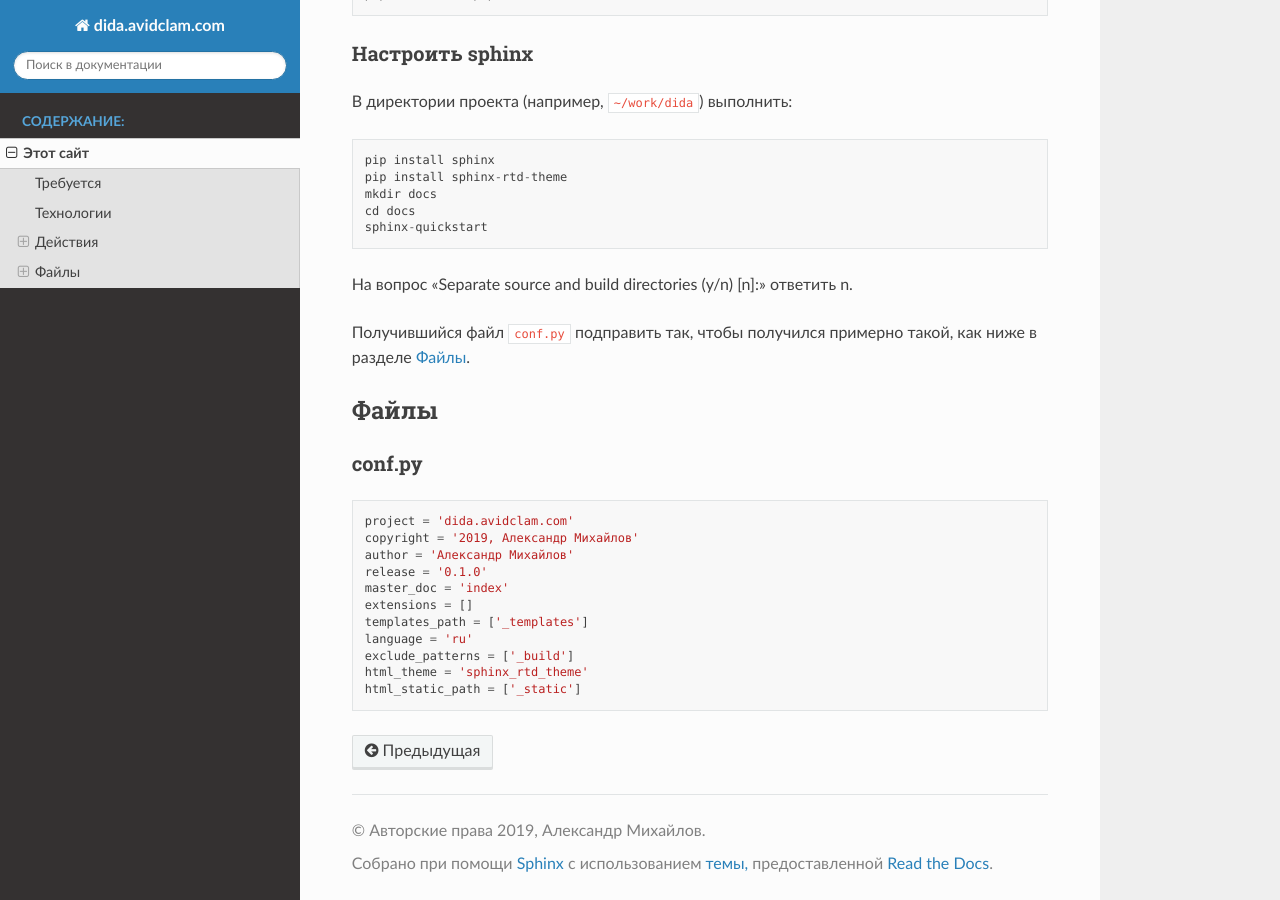
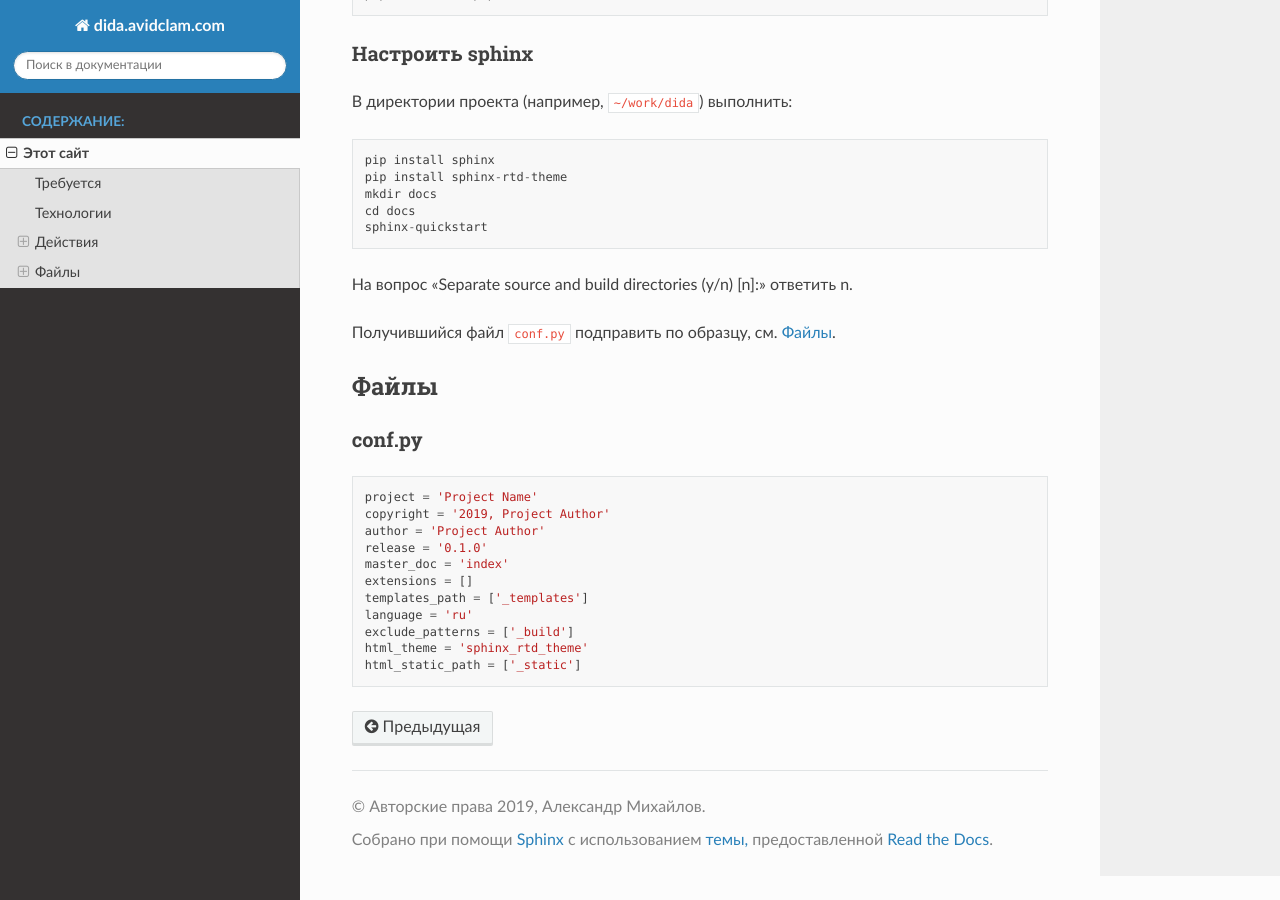
Before and after one commit to avidclam/dida, a Sphinx documentation site: the page built from docs/this-site.rst, in a window 1280 px wide and 900 px high, scrolled down 1540 px. Built offline with Sphinx 7.4.7 and the Read the Docs theme 2.0.0, drawn with Linux system fonts in a browser that asks for light colours.

Commit message:
conf.py fixed

```diff
--- a/docs/this-site.rst
+++ b/docs/this-site.rst
@@ -84,7 +84,7 @@
 
 На вопрос "Separate source and build directories (y/n) [n]:" ответить n.
 
-Получившийся файл ``conf.py`` подправить так, чтобы получился примерно такой, как ниже в разделе `Файлы`_.
+Получившийся файл ``conf.py`` подправить по образцу, см. `Файлы`_.
 
 Файлы
 ++++++++++
@@ -94,5 +94,16 @@
 conf.py
 *******
 
-.. literalinclude :: conf.py
-   :language: python
+.. code-block:: python
+
+    project = 'Project Name'
+    copyright = '2019, Project Author'
+    author = 'Project Author'
+    release = '0.1.0'
+    master_doc = 'index'
+    extensions = []
+    templates_path = ['_templates']
+    language = 'ru'
+    exclude_patterns = ['_build']
+    html_theme = 'sphinx_rtd_theme'
+    html_static_path = ['_static']
```
